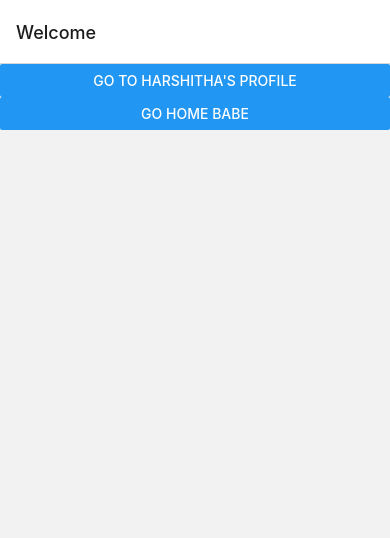
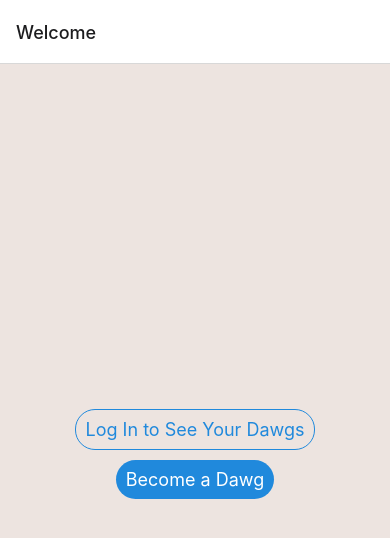
Before and after one commit to freyan929/Dawg, a React Native app: screen / in a window 390 px wide. Shown: the top 538 px of the page. Built offline with nearby package versions, Linux system fonts and the light colour scheme.

Commit message:
home edits

```diff
--- a/App.js
+++ b/App.js
@@ -1,6 +1,7 @@
 import { StatusBar } from 'expo-status-bar';
 import * as React from 'react';
-import { StyleSheet, Text, View, Button, Alert } from 'react-native';
+import { StyleSheet, headerStyle, Text, Image, View, Alert } from 'react-native';
+import { Button } from '@rneui/themed';
 import { NavigationContainer } from '@react-navigation/native';
 import { createNativeStackNavigator } from '@react-navigation/native-stack';
 
@@ -24,16 +25,32 @@ export default function App() {
 
 const HomeScreen = ({ navigation }) => {
   return (
-    <><Button
-      title="Go to Harshitha's profile"
-      onPress={() => navigation.navigate('Profile', { name: 'Harshitha' })} /><Button
-        title="Go home babe"
-        onPress={() => navigation.navigate('Test')} /></>
+    <View style={styles.container}>
+     {/* IMAGE FOR LOGO */}
+
+    <Button
+      style={styles.buttonStyle}
+      title="Log In to See Your Dawgs"
+      type="outline"
+      radius="20"
+      onPress={() => navigation.navigate('Profile', { name: 'Harshitha' })} />
+
+    <Button
+      style={styles.buttonStyle}
+        title="Become a Dawg"
+        type="solid"
+        radius="20"
+        onPress={() => navigation.navigate('Test')} />
+    </View>
   );
 };
 
 const ProfileScreen = ({ navigation, route }) => {
-  return <Text>This is {route.params.name}'s profile</Text>;
+  return (
+    <View style={styles.container}>
+      <Text>This is {route.params.name}'s profile</Text>
+    </View>
+  );
 };
 
 const TestScreen = ({ navigation, route }) => {
@@ -53,8 +70,20 @@ const TestScreen = ({ navigation, route }) => {
 const styles = StyleSheet.create({
   container: {
     flex: 1,
-    backgroundColor: '#fff',
+    backgroundColor: '#EDE4E0',
+    tabBarOptions: {
+      style: {
+        backgroundColor: '#9F8772',
+      }
+    },
     alignItems: 'center',
     justifyContent: 'center',
   },
+  buttonStyle: {
+    margin: 5,
+    size: 'lg',
+  },
+  homeContainer: {
+    backgroundColor: '#fff'
+  }
 });
--- a/package.json
+++ b/package.json
@@ -11,10 +11,12 @@
   "dependencies": {
     "@react-navigation/native": "^6.0.13",
     "@react-navigation/native-stack": "^6.9.1",
+    "@rneui/themed": "^4.0.0-rc.6",
     "expo": "~46.0.16",
     "expo-status-bar": "~1.4.0",
     "react": "18.0.0",
-    "react-native": "0.69.6"
+    "react-native": "0.69.6",
+    "react-native-elements": "^3.4.2"
   },
   "devDependencies": {
     "@babel/core": "^7.12.9"
```
Also changed, not shown: 1 other file (tests, documents, lock files or other folders).
